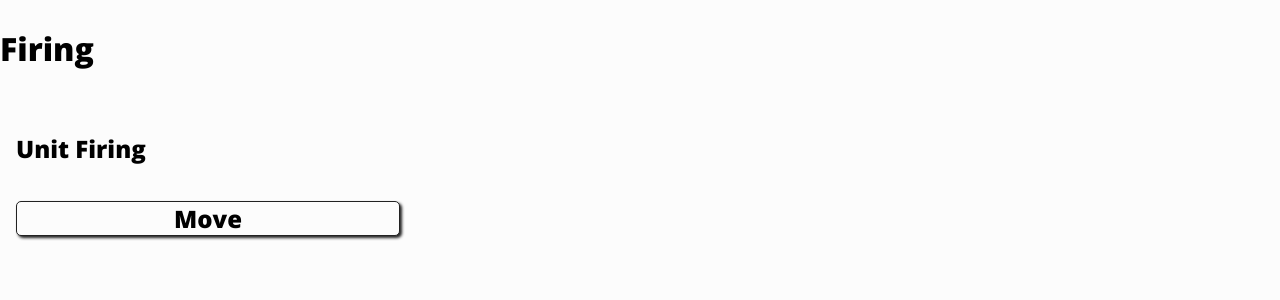
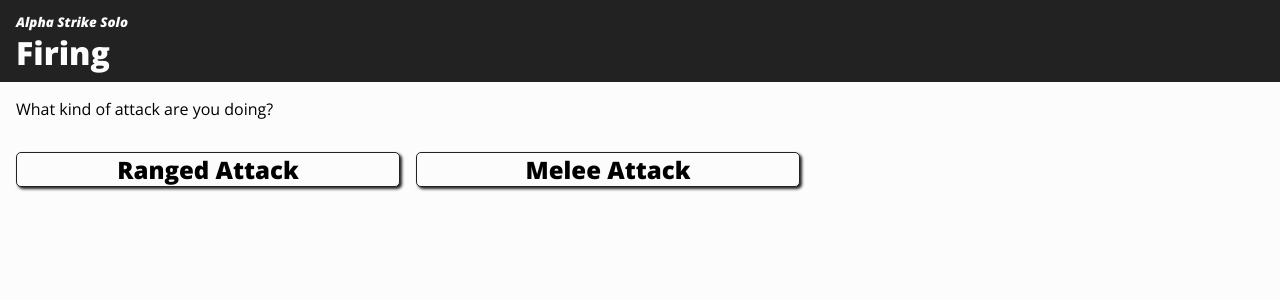
Before and after one commit to johnnycricket/alpha-strike-solo, a React (Create React App) app: page /firing in a window 1280 px wide. Shown: the top 300 px of the page. Built offline with nearby package versions, Linux system fonts and the light colour scheme.

Commit message:
adding tests and styling for firing. adding styling and structure for targeting.

```diff
--- a/src/components/closeicon.tsx
+++ b/src/components/closeicon.tsx
@@ -1,7 +1,7 @@
 const CloseIcon = () => {
     return (
         <>
-            <svg width="39" height="39" viewBox="0 0 39 39" fill="none" xmlns="http://www.w3.org/2000/svg">
+            <svg data-testid="close-icon" width="39" height="39" viewBox="0 0 39 39" fill="none" xmlns="http://www.w3.org/2000/svg">
                 <g filter="url(#filter0_d_23_79)">
                     <circle cx="19.5" cy="17.5" r="17.5" fill="#FCFCFC" />
                     <circle cx="19.5" cy="17.5" r="17" stroke="#222222" />
--- a/src/routes/Firing.tsx
+++ b/src/routes/Firing.tsx
@@ -1,16 +1,60 @@
+import { useState } from "react";
+import CloseIcon from "../components/closeicon";
 import OrderContainer from "../components/orderContainer/OrderContainer";
 import { FiringRules } from '../types/FiringRules';
+import { MeleeRules } from "../types/MeleeRules";
 
 const Firing = () => {
+    const [showFiringKinds, setShowFiringKinds] = useState(true);
+    const [showF, setShowF] = useState(false);
+    const [showM, setShowM] = useState(false);
+
+    const updateStage = (type?: String): void => {
+        switch (type) {
+            case 'F':
+                setShowFiringKinds(false);
+                setShowF(true);
+                setShowM(false);
+                break;
+            case 'M':
+                setShowFiringKinds(false);
+                setShowF(false);
+                setShowM(true);
+                break;
+            default:
+                setShowFiringKinds(true);
+                setShowF(false);
+                setShowM(false);
+        }
+    }
     return (
-        <div>
-            <section>
-                <div>
-                    <h1>Firing</h1>
-                </div>
+        <div className="firing">
+            <section className="header">
+                <sub>Alpha Strike Solo</sub>
+                <h1>Firing</h1>
             </section>
-            <section>
-                <OrderContainer orderType={FiringRules} orderTitle={'Unit Firing'} />
+            <section className="content">
+                {showFiringKinds && (
+                    <div>
+                        <p>What kind of attack are you doing?</p>
+                        <button className="button" onClick={() => updateStage('F')}>Ranged Attack</button>
+                        <button className="button" onClick={() => updateStage('M')}>Melee Attack</button>
+                    </div>
+                )}
+
+                {showF &&
+                    <div className="overlay">
+                        <span className="closeIcon" onClick={() => updateStage()}><CloseIcon /></span>
+                        <OrderContainer orderType={FiringRules} orderTitle={'Unit Range Firing'} />
+                    </div>
+                }
+
+                {showM &&
+                    <div className="overlay">
+                        <span className="closeIcon" onClick={() => updateStage()}><CloseIcon /></span>
+                        <OrderContainer orderType={MeleeRules} orderTitle={'Unit Melee Strike'} />
+                    </div>
+                }
             </section>
         </div>
     )
--- a/src/routes/Targeting.tsx
+++ b/src/routes/Targeting.tsx
@@ -4,12 +4,13 @@
 const Targeting = () => {
 
     return (
-        <div>
-            <section>
+        <div className='targeting'>
+            <section className='header'>
+                <sub>Alpha Strike Solo</sub>
                 <h1>Targeting</h1>
             </section>
-            <section>
-                <div>
+            <section className='content'>
+                <div className="overlay">
                     <OrderContainer orderType={TargetingRules} orderTitle={'Unit Targeting'} />
                 </div>
             </section>
--- /dev/null
+++ b/src/scss/firing.scss
@@ -0,0 +1,23 @@
+.firing {
+    .content {
+        display: flex;
+        margin: 0 1rem;
+
+        .button {
+            margin-right: 1rem;
+        }
+
+        .overlay {
+            background-color: $grey;
+            width: 100%;
+            height: 100%;
+
+            .closeIcon {
+                position: absolute;
+                right: 1.5rem;
+                cursor: pointer;
+                padding-top: 0.5rem;
+            }
+        }
+    }
+}
--- a/src/scss/index.scss
+++ b/src/scss/index.scss
@@ -24,3 +24,5 @@
 @import './components/ordercontainer/ordercontainer.scss';
 @import './dashboard';
 @import './movement';
+@import './firing';
+@import './targeting';
--- /dev/null
+++ b/src/scss/targeting.scss
@@ -0,0 +1,16 @@
+.targeting {
+    .content {
+        display: flex;
+        margin: 0 1rem;
+
+        .button {
+            margin-right: 1rem;
+        }
+
+        .overlay {
+            background-color: $grey;
+            width: 100%;
+            height: 100%;
+        }
+    }
+}
```
Also changed, not shown: 2 other files (tests, documents, lock files or other folders).
